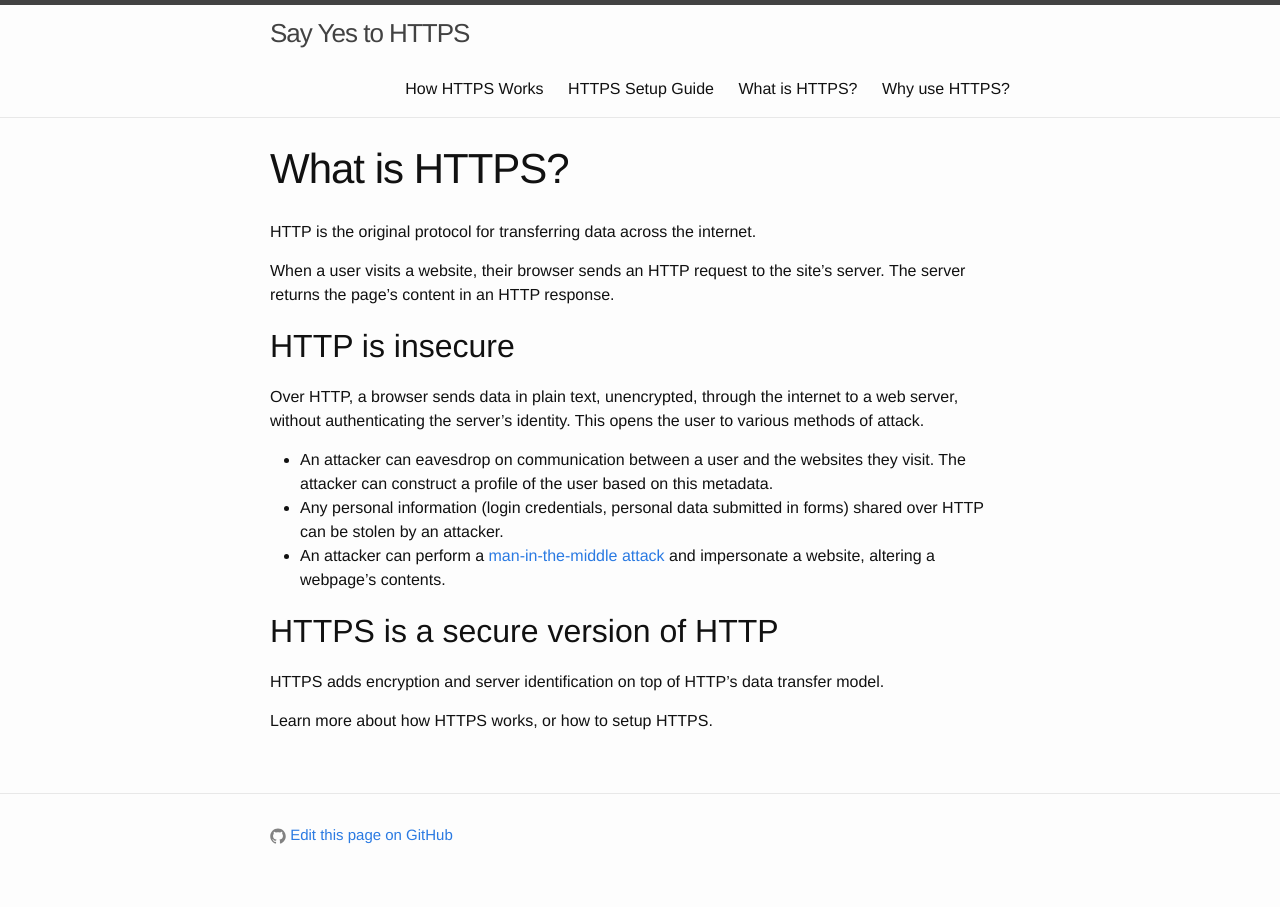
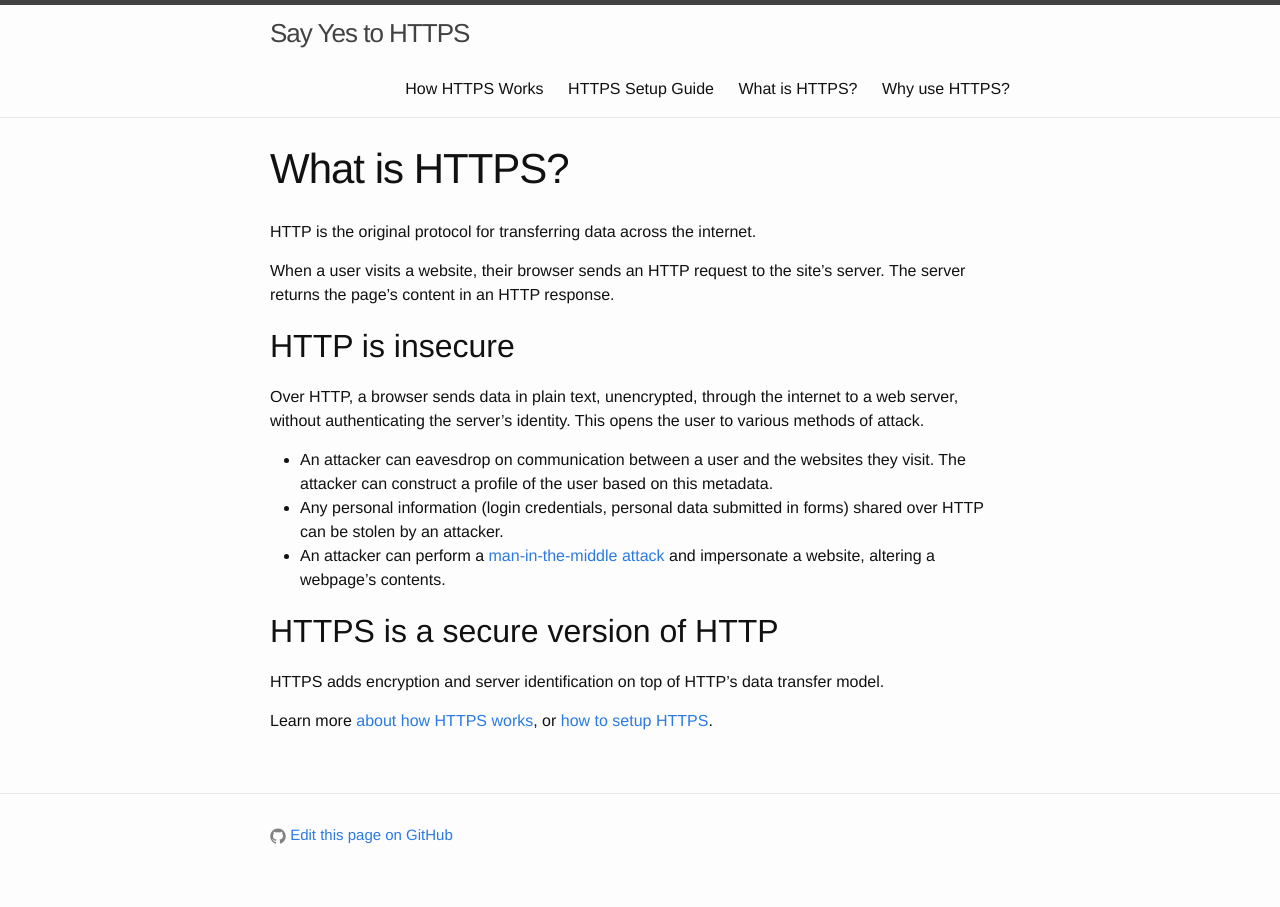
Before and after one commit to ericandrewlewis/say-yes-to-https, a Jekyll site: the page built from what-is-https.md, in a window 1280 px wide. Built offline with Jekyll 4.4.1, drawn with Linux system fonts in a browser that asks for light colours; part of the change alters nothing that is shown.

Commit message:
Missed some links

```diff
--- a/what-is-https.md
+++ b/what-is-https.md
@@ -20,4 +20,4 @@ Over HTTP, a browser sends data in plain text, unencrypted, through the internet
 
 HTTPS adds encryption and server identification on top of HTTP's data transfer model.
 
-Learn more about how HTTPS works, or how to setup HTTPS.
+Learn more [about how HTTPS works](/how-https-works/), or [how to setup HTTPS](/how-to-setup-https/).
```
